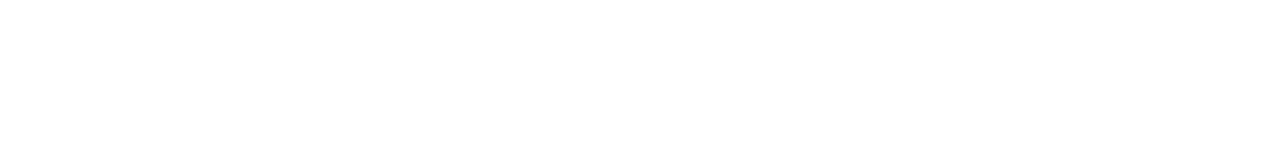
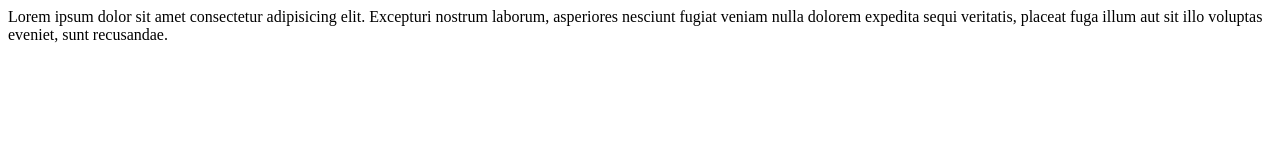
Before and after one commit to jacuna1984/probandoGitHub, a plain HTML site: page index.html in a window 1280 px wide. Drawn offline with Linux system fonts and the light colour scheme.

Commit message:
agregado p1 lorem ipsum

```diff
--- a/index.html
+++ b/index.html
@@ -7,6 +7,6 @@
     <title>prueba</title>
 </head>
 <body>
-
+    <p1>Lorem ipsum dolor sit amet consectetur adipisicing elit. Excepturi nostrum laborum, asperiores nesciunt fugiat veniam nulla dolorem expedita sequi veritatis, placeat fuga illum aut sit illo voluptas eveniet, sunt recusandae.</p1>
 </body>
 </html>
```
